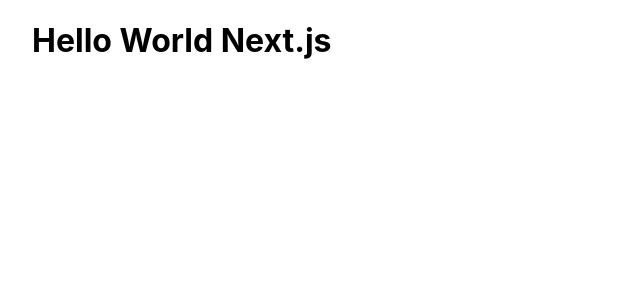
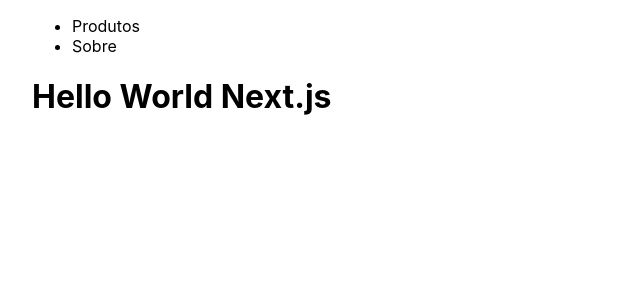
Before and after one commit to KaioRodrigoDev/TodoList, a Next.js app: page / in a window 1280 px wide. Shown: the top 300 px of the page, without its empty margins (0-640 px from the left). Built offline with nearby package versions, Linux system fonts and the light colour scheme.

Commit message:
navegando entre paginas

```diff
--- a/pages/index.js
+++ b/pages/index.js
@@ -1,10 +1,24 @@
 import Head from 'next/head'
 import Image from 'next/image'
+import Link from 'next/link'
 import styles from '../styles/Home.module.css'
 
 export default function Home() {
   return (
     <div className={styles.container}>
+      <ul>
+        <li>
+          <Link href="/products">
+            <a> Produtos</a>
+          </Link>
+        </li>
+        <li>
+          <Link href="/about">
+            <a>Sobre</a>
+          </Link>
+        </li>
+      </ul>
+
       <h1>Hello World Next.js</h1>
     </div>
   )
--- /dev/null
+++ b/pages/products/index.js
@@ -0,0 +1,3 @@
+export default function Products() {
+  return <h1>Pagina de produtos</h1>
+}
--- /dev/null
+++ b/pages/products/pants/bluepants.js
@@ -0,0 +1,3 @@
+export default function BluePants() {
+  return <h1> Calça Azul</h1>
+}
--- /dev/null
+++ b/pages/products/pants/redpants.js
@@ -0,0 +1,3 @@
+export default function RedPants() {
+  return <h1> Calça Vermelha</h1>
+}
--- /dev/null
+++ b/pages/products/shirt.js
@@ -0,0 +1,3 @@
+export default function shirt() {
+  return <h1>Camisa - 19,99</h1>
+}
```
Also changed, not shown: pages/about.js (added, +16 -0 lines).
